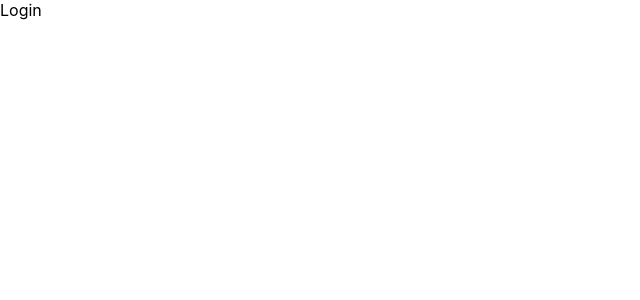
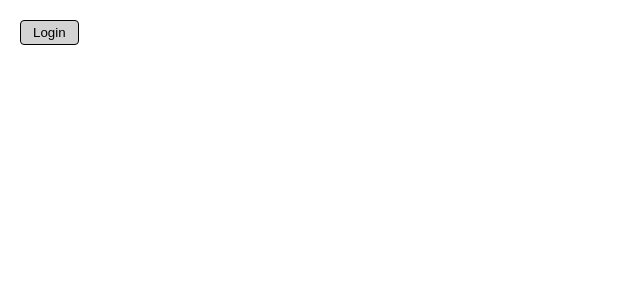
Before and after one commit to nikita-tomilov/Katolk, a React (Create React App) app in the folder katolk-web-v2/: page / in a window 1280 px wide. Shown: the top 300 px of the page, without its empty margins (0-640 px from the left). Built offline with nearby package versions, Linux system fonts and the light colour scheme.

Commit message:
added button component

```diff
--- a/katolk-web-v2/src/components/App.tsx
+++ b/katolk-web-v2/src/components/App.tsx
@@ -3,8 +3,8 @@ import {LoginPage} from "./LoginPage";
 import {HomePage} from "./HomePage";
 
 function App() {
-  const [authorised, setAuthorized] = useState<boolean>(false);
-  return authorised ? <HomePage /> : <LoginPage setAuthorized={setAuthorized} />;
+  const [token, setToken] = useState<string | null>(null);
+  return token ? <HomePage /> : <LoginPage setToken={setToken} />;
 }
 
 export default App;
--- /dev/null
+++ b/katolk-web-v2/src/components/LoginPage.css
@@ -0,0 +1,12 @@
+.loginPageWrapper {
+    flex: 1;
+    display: flex;
+    flex-direction: column;
+    justify-content: center;
+    align-content: center;
+    padding: 20px;
+}
+
+.btnContainer {
+    max-width: 50px;
+}
--- a/katolk-web-v2/src/components/LoginPage.tsx
+++ b/katolk-web-v2/src/components/LoginPage.tsx
@@ -1,19 +1,23 @@
 import React, {useCallback} from "react";
+import {DefaultButton} from "./basic/Buttons";
+import './LoginPage.css';
 
 export type LoginPageProps = {
-    setAuthorized: (isAuthorized: boolean) => void;
+    setToken: (token: string) => void;
 }
 
 export const LoginPage = (props: LoginPageProps): JSX.Element => {
-    const { setAuthorized } = props;
+    const { setToken } = props;
 
     const clickHandler = useCallback(() => {
-        setAuthorized(true);
-    }, [setAuthorized]);
+        setToken('true');
+    }, [setToken]);
 
     return (
-        <div onClick={clickHandler}>
-            Login
+        <div className="loginPageWrapper">
+            <div className="btnContainer">
+                <DefaultButton onClick={clickHandler} title={'Login'} />
+            </div>
         </div>
     )
 }
--- /dev/null
+++ b/katolk-web-v2/src/components/basic/Buttons.css
@@ -0,0 +1,12 @@
+.btnWrapper {
+    border-radius: 4px;
+    height: 25px;
+    border: 1px solid black;
+    background: lightgray;
+    flex: 1;
+    padding: 4px 12px;
+}
+
+.btnWrapper:hover {
+    transform: scale(1.05, 1.05);
+}
--- /dev/null
+++ b/katolk-web-v2/src/components/basic/Buttons.tsx
@@ -0,0 +1,8 @@
+import React from "react";
+import './Buttons.css';
+
+export type DefaultButtonProps = React.HTMLAttributes<HTMLButtonElement>;
+
+export const DefaultButton = (props: DefaultButtonProps): JSX.Element => {
+    return <button {...props} className="btnWrapper" >{props.title}</button>;
+}
```
